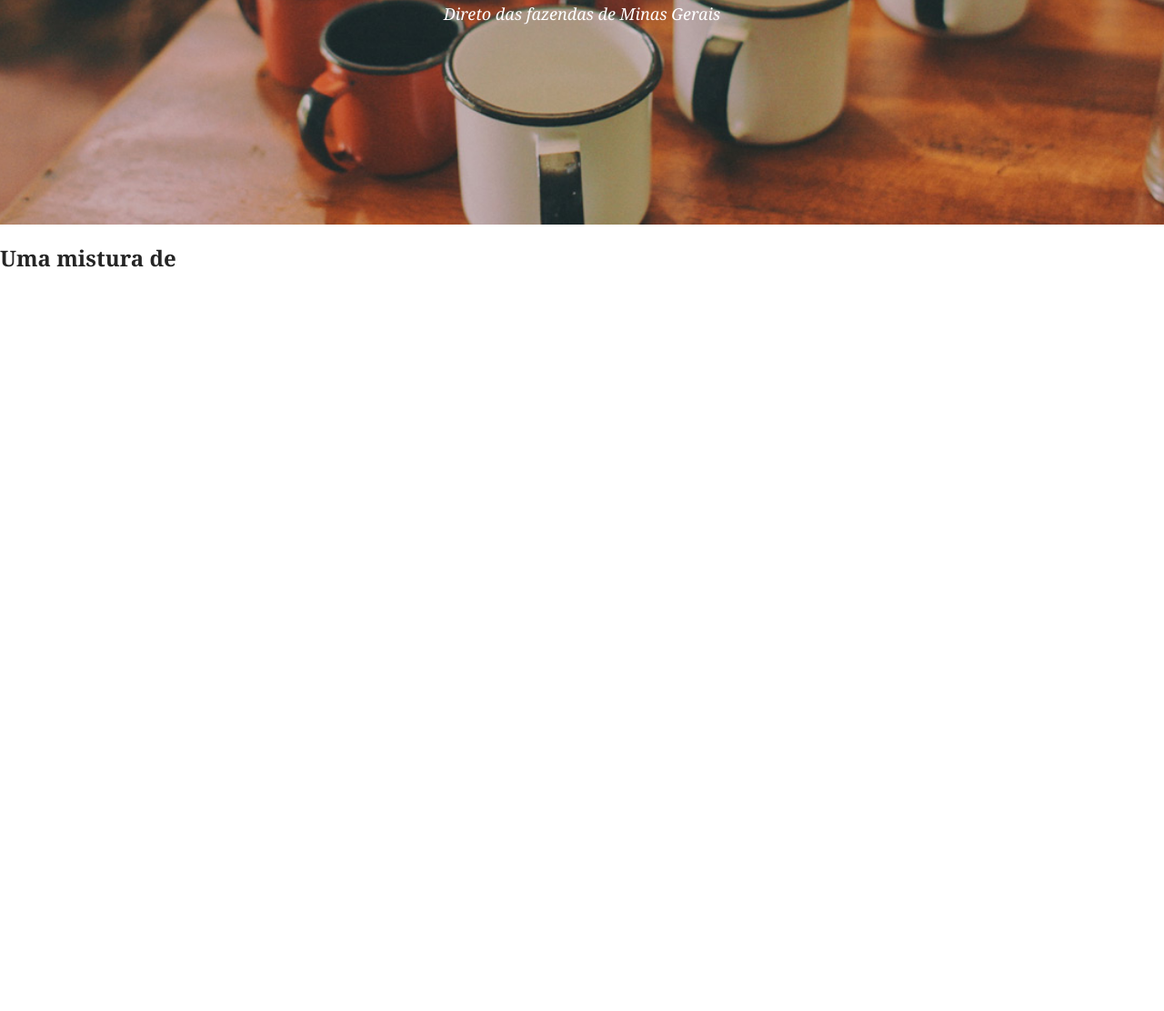
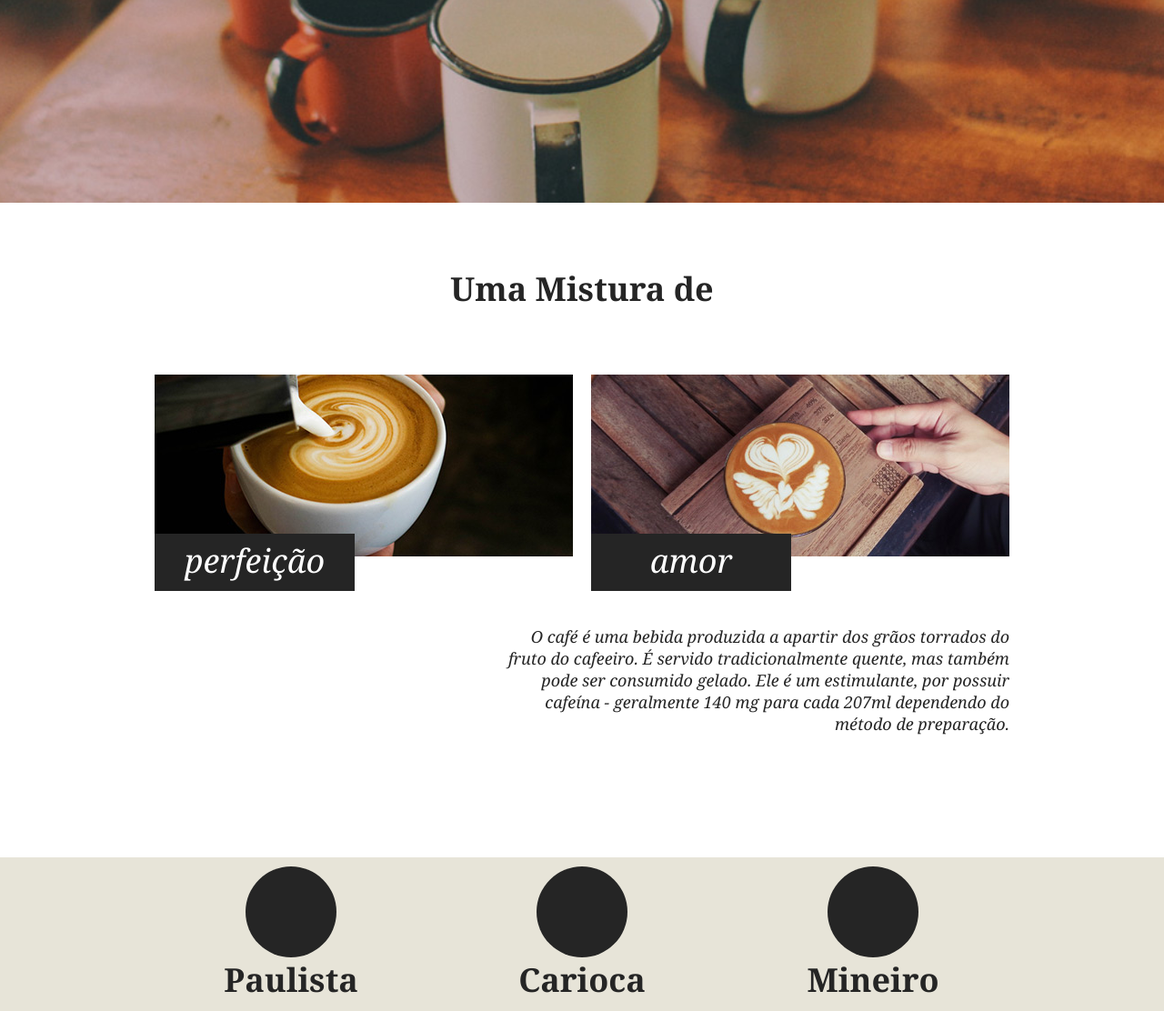
Before and after one commit to Carlos-7/Loja-Bicicleta, a plain HTML site: page web/index.html in a window 1280 px wide. Shown: the part 380-1492 px from the top of the page at 91% size. Before the commit the page ends 800 px from the top, so only its background shows below. Drawn offline with Linux system fonts and the light colour scheme.

Commit message:
DSV index 2021-09-01

```diff
--- a/web/css/style.css
+++ b/web/css/style.css
@@ -1,4 +1,5 @@
-body, ul, li, a, h1, p{
+/* geral */
+body, ul, li, a, h1, h2, h3, p{
   text-decoration: none;
   list-style: none;
   margin: 0px;
@@ -10,10 +11,18 @@ body{
   color: #252525;
 }
 
+h2{
+  font-size: 36px;
+  font-weight: bold;
+  text-align: center;
+}
+
 /* header menu */
 header{
+  position: fixed;
+  width: 100%;
   background: #252525;
-  padding: 21px 0;
+  /* padding: 10px 0; */
 }
 
 header .menu_container{
@@ -29,11 +38,8 @@ header .menu_container::before, .menu_container::after{
 
 header .menu_logo{
   display: block;
+  margin: 18px 0 0 10px;
   float: left;
-}
-
-header .menu_logo{
-  color: #fff;
 }
 
 header nav{
@@ -41,22 +47,18 @@ header nav{
 }
 
 header nav li{
-  padding: 8px 0 0 0;
+  margin-right: 10px;
+  padding: 29px 0;
   display: inline-block;
 }
 
 header nav a{
   font-size: 18px;
   color: #fff;
-  padding: 20px;
+  padding-left: 20px;
 }
 
 /* introdução */
-/* .introducao .introducao_container{
-  width: 960px;
-  margin: 0 auto;
-} */
-
 .introducao{
   width: 100%;
   background: url("../img/bg-intro.jpg");
@@ -80,7 +82,7 @@ header nav a{
   font-style: italic;
   color: #fff;
   text-align: center;
-  padding-bottom: 220px;
+  padding-bottom: 280px;
 }
 
 .introducao h1::after{
@@ -93,3 +95,92 @@ header nav a{
 }
 
 /* sobre */
+.sobre h2{
+  padding: 70px 0;
+  /* font-size: 36px;
+  font-weight: bold;
+  text-align: center; */
+}
+
+.sobre_container::before, .sobre_container::after{
+  content: "";
+  display: table;
+  clear: both;
+}
+.sobre_container{
+  width: 960px;
+  margin: auto;
+}
+
+.sobre .sobre_item{
+  width: 460px;
+  margin: 0 10px;
+  float: left;
+}
+
+.sobre .sobre_item image{
+  width: 100%;
+  display: block;
+}
+
+.sobre_container .texto_sobre {
+  padding-top: 1px;
+  margin: 0 10px;
+  clear: both;
+}
+
+.sobre_container p{
+  max-width: 560px;
+  font-size: 18px;
+  font-style: italic;
+  text-align: right;
+  padding: 70px 0 135px 0;
+  margin-left: auto;
+}
+
+.sobre_container h3{
+  position: absolute;
+  margin-top: -30px;
+  font-size: 36px;
+  font-style: italic;
+  font-weight: normal;
+  color: #fff;
+  background: #252525;
+  width: 220px;
+  padding: 05px 0 09px 0;
+  text-align: center;
+}
+
+/* produtos */
+.produto{
+  width: 100%;
+  background: #e7e4d8;
+  background-size: cover;
+}
+
+.produto_container{
+  width: 960px;
+  margin: auto;
+}
+
+.produto_container ::before, .produto_container::after{
+  content: "";
+  display: table;
+  clear: both;
+}
+
+.produto_container .desc_produto h2::before{
+  content: "";
+  display: block;
+  border-radius: 50%;
+  width: 100px;
+  height: 100px;
+  background: currentColor;
+  margin: 0 auto;
+}
+
+.produto_container .desc_produto{
+  width: 300px;
+  margin: 10px;
+  float: left;
+}
--- a/web/index.html
+++ b/web/index.html
@@ -9,7 +9,7 @@
   <body>
     <header>
       <div class="menu_container">
-        <a class="menu_logo"><img src="img/brafe.png"></a>
+        <a class="menu_logo"><img src="img/brafe.png" /></a>
 
         <nav>
           <ul>
@@ -23,15 +23,47 @@
     </header>
 
     <main class="introducao">
-      <!-- <div class="introducao_container"> -->
-        <h1>Cafés com a cara <br>do brasil</h1>
-        <p>Direto das fazendas de Minas Gerais</p>
-      <!-- </div> -->
+      <h1>Cafés com a cara <br />do brasil</h1>
+      <p>Direto das fazendas de Minas Gerais</p>
     </main>
 
     <section class="sobre">
-      <h2>Uma mistura de</h2>
+      <div class="sobre_container">
+        <h2>Uma Mistura de</h2>
+
+        <div class="sobre_item">
+          <img src="img/cafe-2.jpg" />
+          <h3>perfeição</h3>
+        </div>
+
+        <div class="sobre_item">
+          <img src="img/cafe-1.jpg" />
+          <h3>amor</h3>
+        </div>
+
+        <div class="texto_sobre">
+          <p>
+          O café é uma bebida produzida a apartir dos grãos
+          torrados do fruto do cafeeiro. É servido tradicionalmente
+          quente, mas também pode ser consumido gelado.
+          Ele é um estimulante, por possuir cafeína - geralmente
+          140 mg para cada 207ml dependendo do método de preparação.</p>
+        </div>
+      </div>
     </section>
 
+    <section class="produto">
+      <div class="produto_container">
+        <div class="desc_produto">
+          <h2>Paulista</h2>
+        </div>
+        <div class="desc_produto">
+          <h2>Carioca</h2>
+        </div>
+        <div class="desc_produto">
+          <h2>Mineiro</h2>
+        </div>
+      </div>
+    </section>
   </body>
 </html>
```
